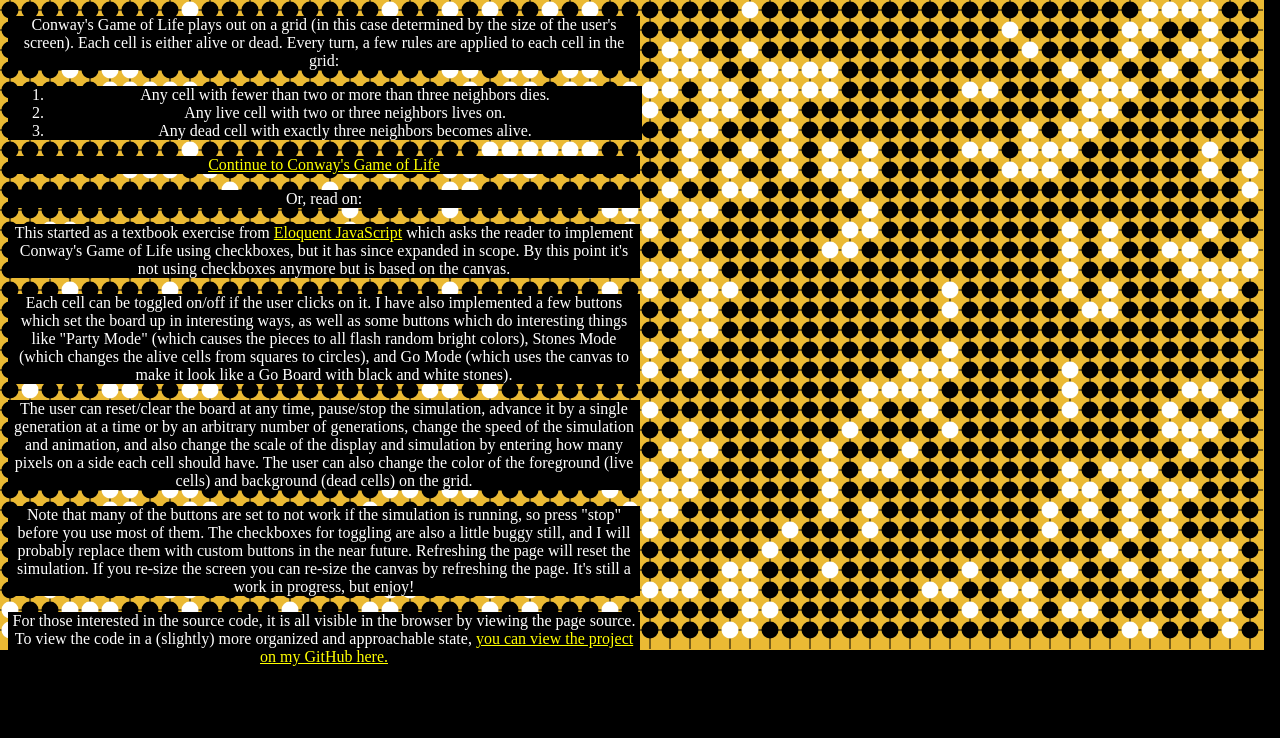
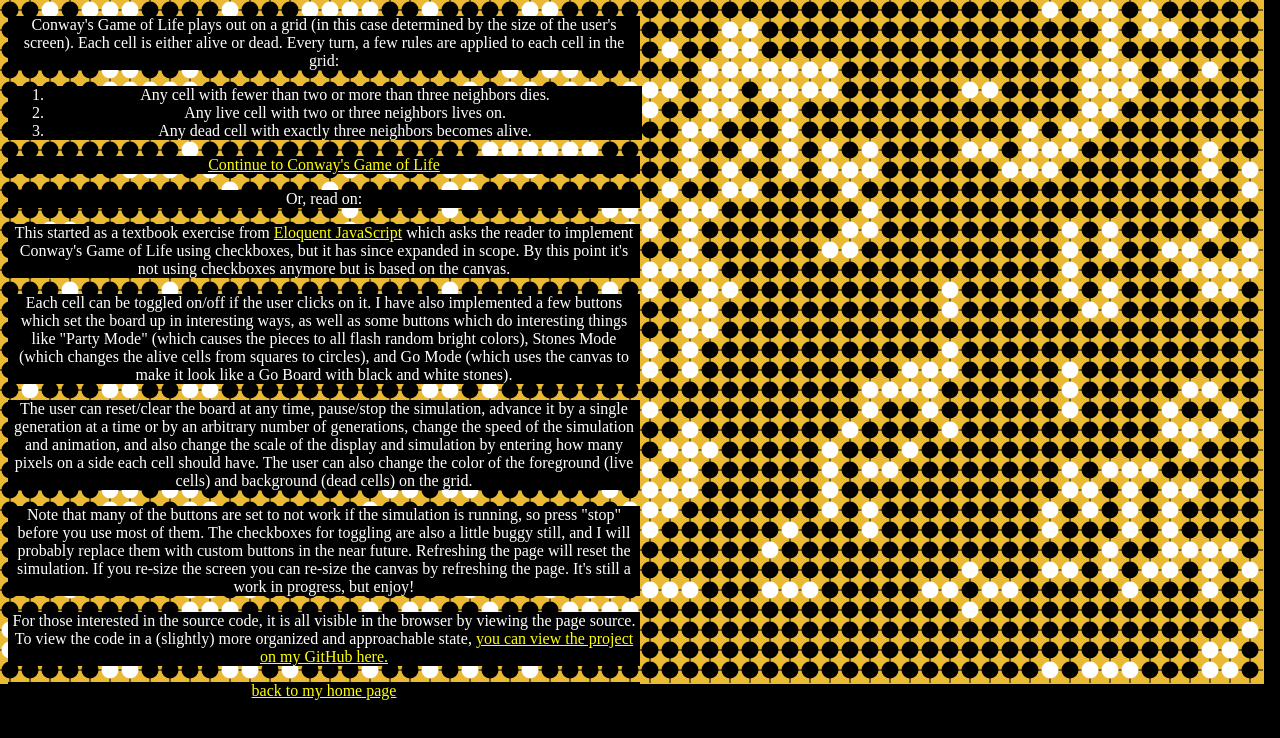
Before and after one commit to an-intrepid-coder/eloquent_javascript, a plain HTML site: page conwayGoL/index.html in a window 1280 px wide. Drawn offline with Linux system fonts and the light colour scheme.

Commit message:
link back to github.io page on conwayGoL

```diff
--- a/conwayGoL/index.html
+++ b/conwayGoL/index.html
@@ -39,6 +39,9 @@
                 <p>
                     For those interested in the source code, it is all visible in the browser by viewing the page source. To view the code in a (slightly) more organized and approachable state, <a href="https://github.com/an-intrepid-coder/eloquent_javascript/tree/main/conwayGoL">you can view the project on my GitHub here.</a>
                 </p>
+                <p>
+                    <a href="https://an-intrepid-coder.github.io">back to my home page</a>
+                </p>
             </div>
         </div>
         <script type="module" src="indexScript.mjs"></script>
```
